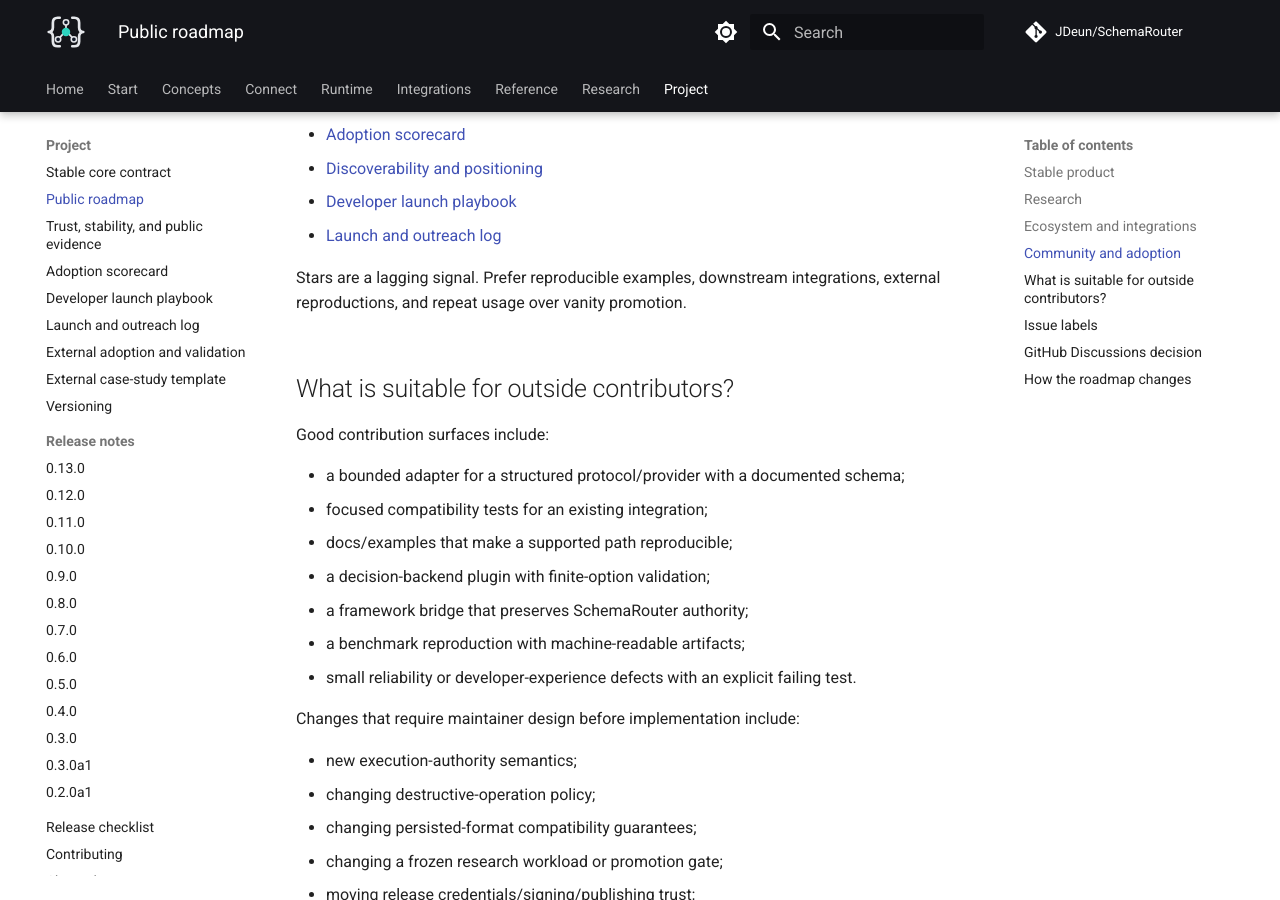
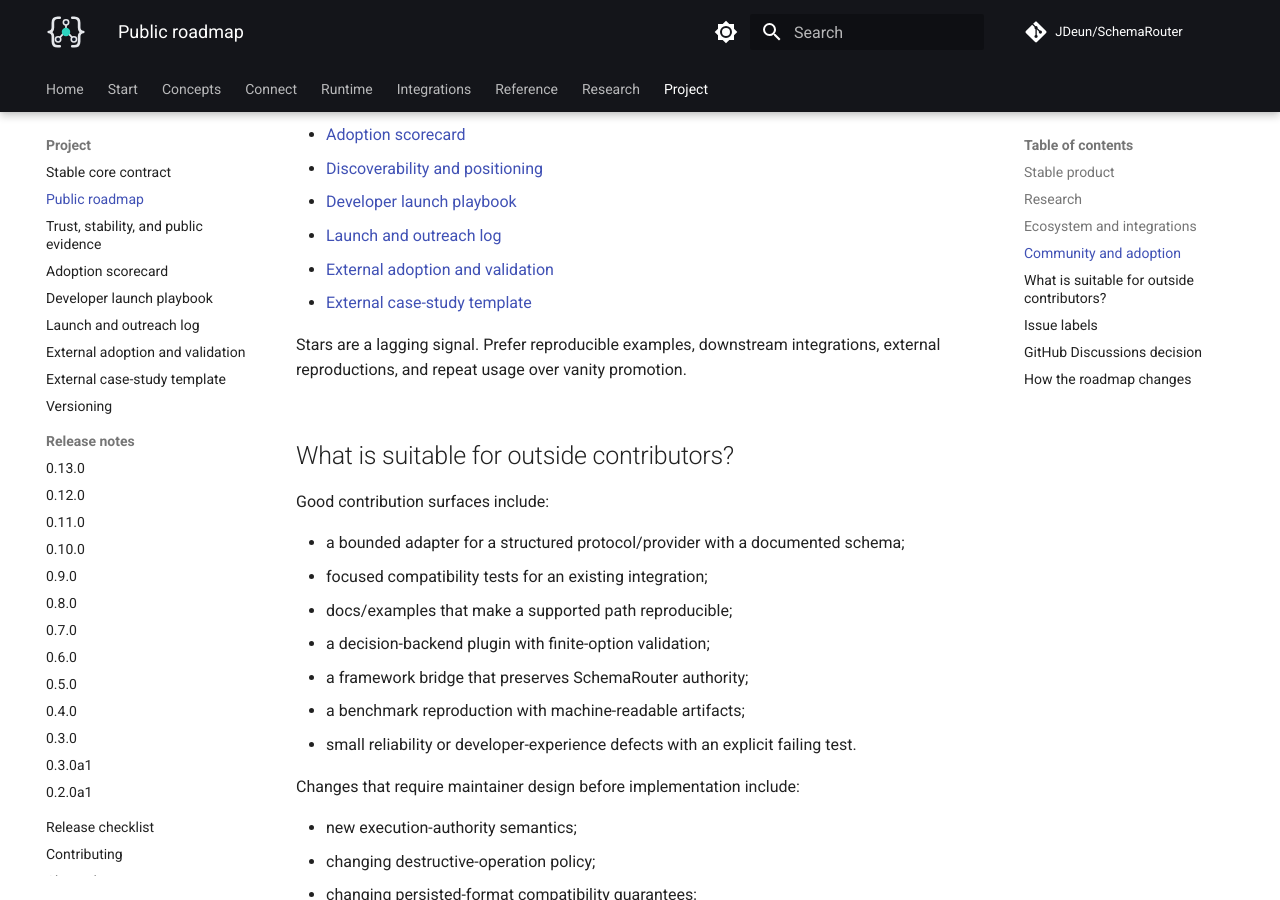
Before and after one commit to JDeun/SchemaRouter, an MkDocs documentation site: the page built from docs/project/roadmap.md, in a window 1280 px wide and 900 px high, scrolled down 1982 px. Built offline with MkDocs 1.6.1 and Material for MkDocs 9.7.7, drawn with Linux system fonts in a browser that asks for light colours; comment, search, counter and statistics services are not loaded.

Commit message:
growth: link external validation from roadmap

```diff
--- a/docs/project/roadmap.md
+++ b/docs/project/roadmap.md
@@ -71,6 +71,8 @@ Current coordination:
 - [Discoverability and positioning](discoverability.md)
 - [Developer launch playbook](launch-playbook.md)
 - [Launch and outreach log](launch-log.md)
+- [External adoption and validation](external-adoption.md)
+- [External case-study template](case-study-template.md)
 
 Stars are a lagging signal. Prefer reproducible examples, downstream integrations, external
 reproductions, and repeat usage over vanity promotion.
```
